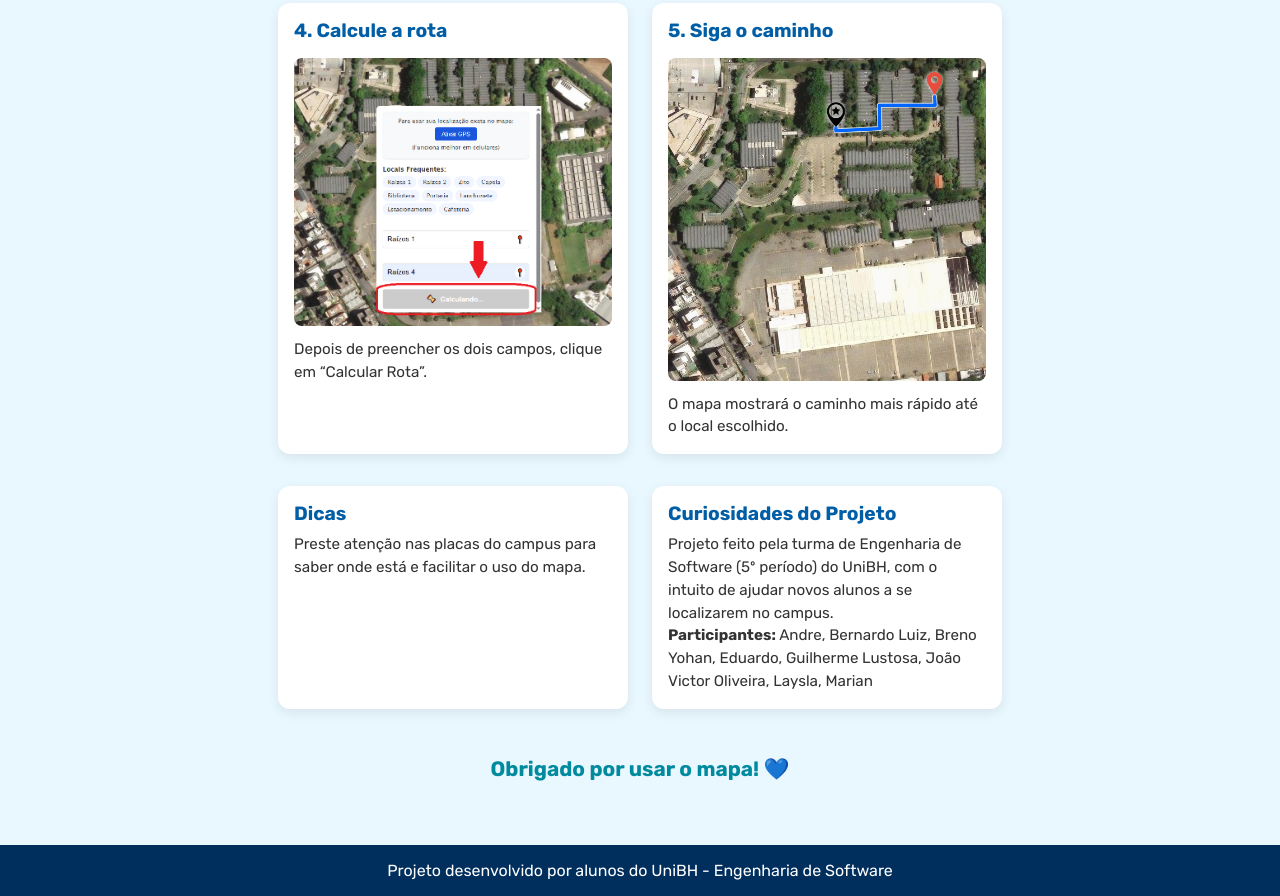
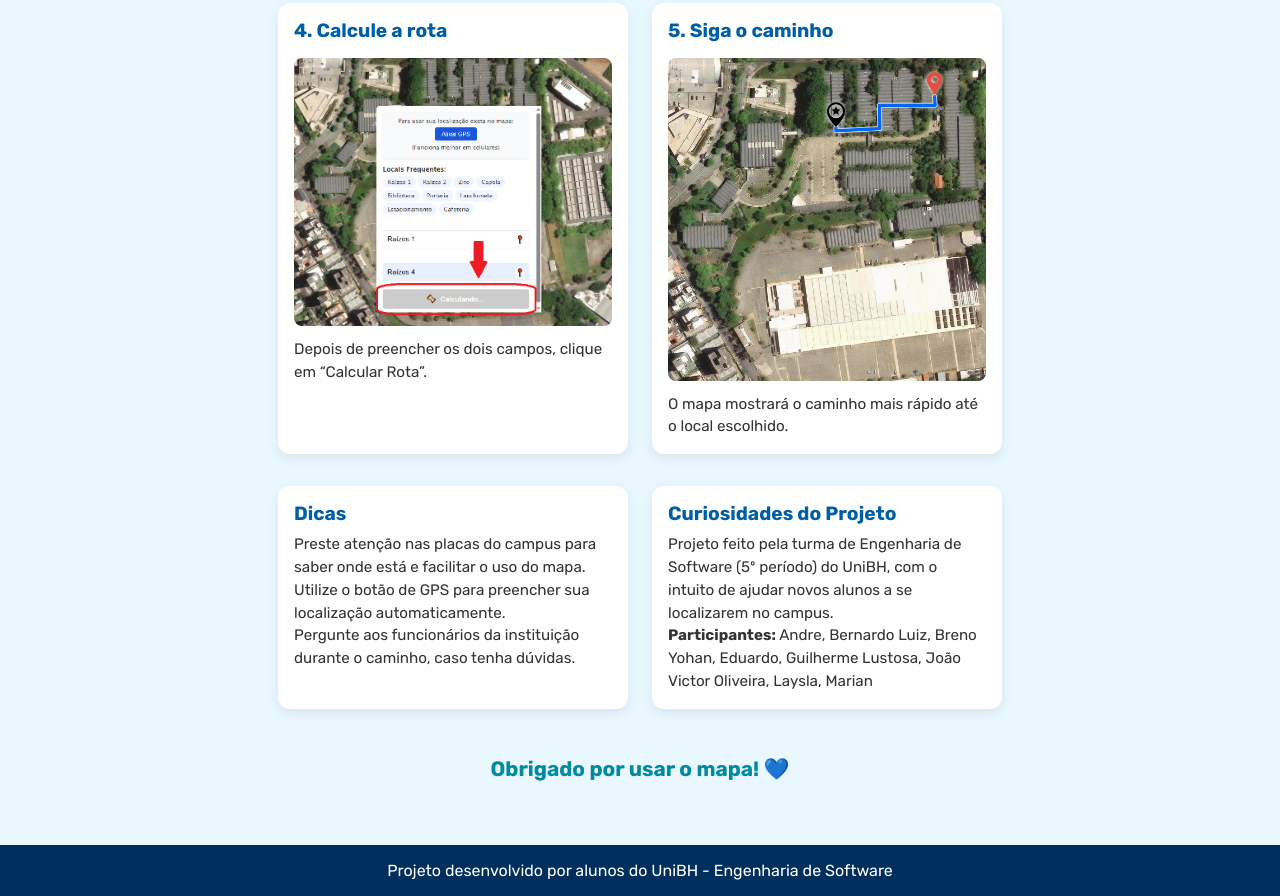
Before and after one commit to joaokrv/mapa, a plain HTML site: page frontend/ajuda.html in a window 1280 px wide. Shown: the part 648-1544 px from the top of the page. Drawn offline with Linux system fonts and the light colour scheme.

Commit message:
Página ajuda atualizada

```diff
--- a/frontend/ajuda.html
+++ b/frontend/ajuda.html
@@ -59,6 +59,8 @@
       <div class="card">
         <h3>Dicas</h3>
         <p>Preste atenção nas placas do campus para saber onde está e facilitar o uso do mapa.</p>
+        <p>Utilize o botão de GPS para preencher sua localização automaticamente.</p>
+        <p>Pergunte aos funcionários da instituição durante o caminho, caso tenha dúvidas.</p>
       </div>
 
       <div class="card">
```
